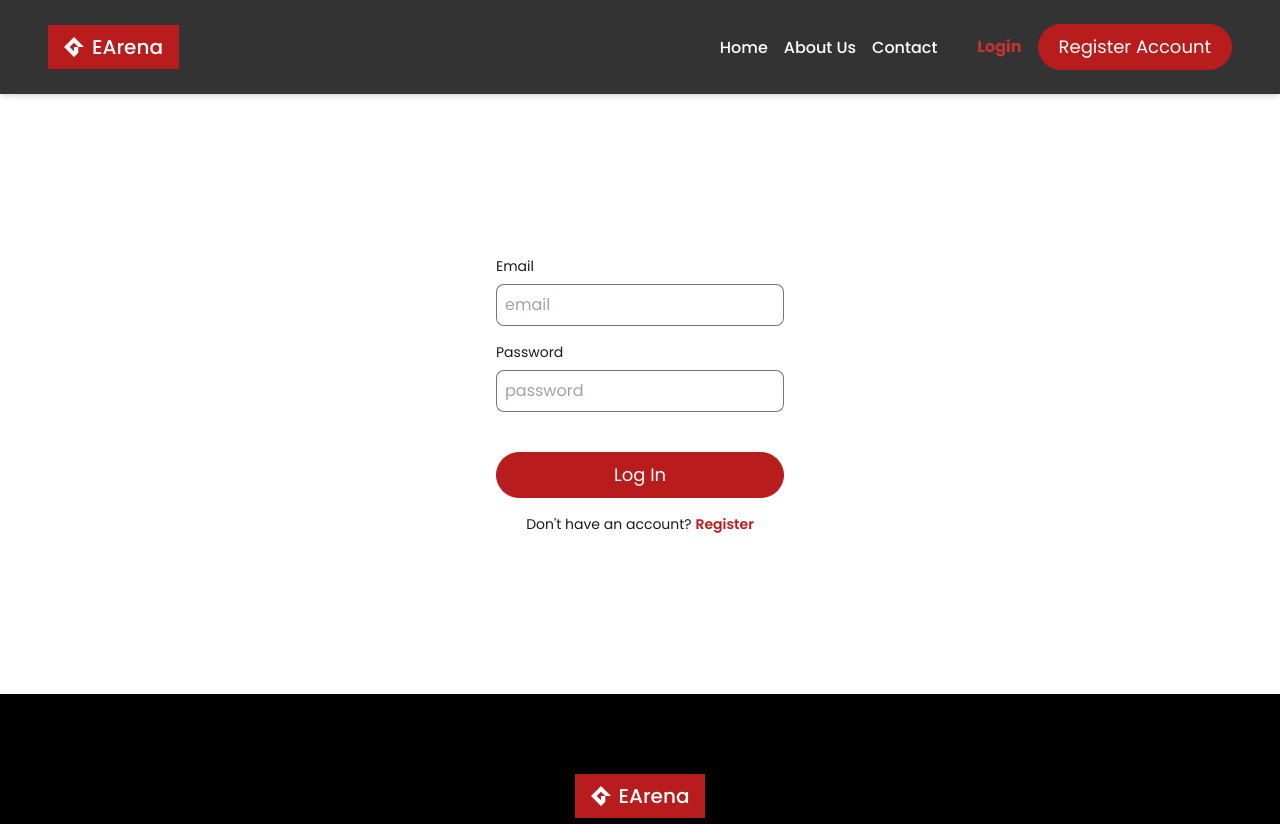
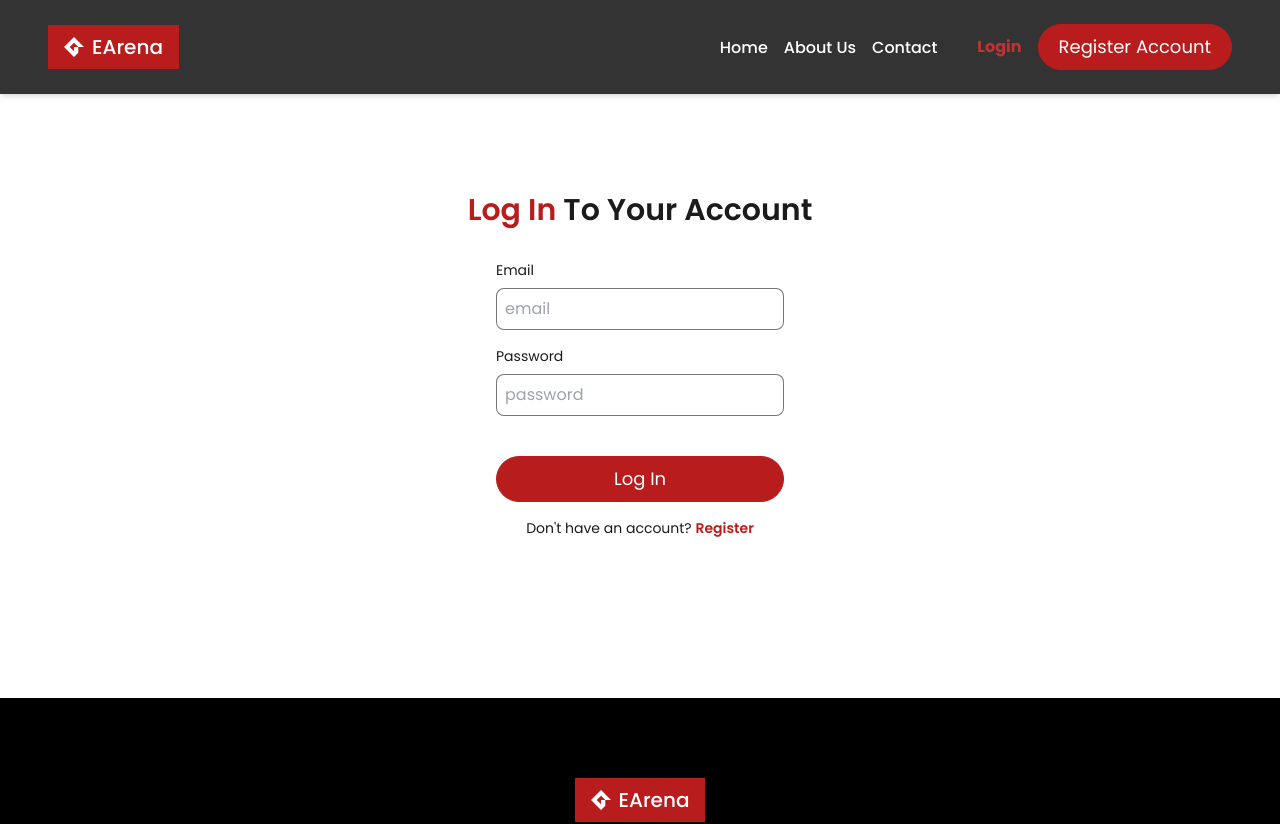
Before and after one commit to Nashiuz-Zaman/earena-client, a React (Vite) app: page /login in a window 1280 px wide. Shown: the top 824 px of the page. Built offline with nearby package versions, Linux system fonts and the light colour scheme; no server answers.

Commit message:
Implement private route functionality for service detail page

```diff
--- a/src/Router/Router.jsx
+++ b/src/Router/Router.jsx
@@ -8,6 +8,10 @@ import RootLayout from "../components/layout/RootLayout/RootLayout";
 import Home from "../components/pages/Home/Home";
 import Login from "../components/pages/Login/Login";
 import Registration from "../components/pages/Registration/Registration";
+import ServiceDetail from "../components/pages/ServiceDetail/ServiceDetail";
+
+// route component import
+import PrivateRoute from "../components/pages/Route/PrivateRoute/PrivateRoute";
 
 const router = createBrowserRouter([
   {
@@ -27,6 +31,15 @@ const router = createBrowserRouter([
         path: "/register",
         element: <Registration />,
       },
+      {
+        path: "/services/:serviceid",
+        element: (
+          <PrivateRoute>
+            <ServiceDetail />
+          </PrivateRoute>
+        ),
+        loader: () => fetch("/services.json"),
+      },
     ],
   },
 ]);
--- a/src/components/pages/Login/Login.jsx
+++ b/src/components/pages/Login/Login.jsx
@@ -1,21 +1,32 @@
+// react router dom import
+import { Navigate, useLocation } from "react-router-dom";
+
 // shared component imports
 import LoginForm from "../../shared/LoginForm/LoginForm";
-
-// react router dom import
-import { Navigate } from "react-router-dom";
+import SectionHeading from "../../shared/SectionHeading/SectionHeading";
 
 // custom hook import
 import useAuthContext from "../../../hooks/useAuthContext";
 
 const Login = () => {
+  // extract user state from context
   const { user } = useAuthContext();
+  const { state } = useLocation();
 
-  if (user) {
+  if (user && !state) {
     return <Navigate to={"/"} />;
   }
 
   return (
-    <section className="mt-[15rem] mb-sectionGapMd">
+    <section className="mt-[12rem] mb-sectionGapMd">
+      <SectionHeading
+        modifyClasses="mb-4"
+        text={
+          <>
+            <span className="text-primary">Log In</span> To Your Account
+          </>
+        }
+      />
       <LoginForm />
     </section>
   );
--- a/src/components/pages/Registration/Registration.jsx
+++ b/src/components/pages/Registration/Registration.jsx
@@ -1,9 +1,9 @@
+// react router dom import
+import { Navigate } from "react-router-dom";
+
 // shared component imports
 import RegistrationForm from "../../shared/RegistrationForm/RegistrationForm";
 import SectionHeading from "../../shared/SectionHeading/SectionHeading";
-
-// react router dom import
-import { Navigate } from "react-router-dom";
 
 // custom hook import
 import useAuthContext from "../../../hooks/useAuthContext";
@@ -16,8 +16,9 @@ const Registration = () => {
   }
 
   return (
-    <section className="mt-[10rem] mb-sectionGapMd">
+    <section className="mt-[12rem] mb-sectionGapMd">
       <SectionHeading
+        modifyClasses="mb-4"
         text={
           <>
             <span className="text-primary">Register</span> - It's free!
--- a/src/hooks/useLoginForm.js
+++ b/src/hooks/useLoginForm.js
@@ -3,6 +3,8 @@ import { useState } from "react";
 
 // react router dom imports
 import { useNavigate } from "react-router-dom";
+//
+import { useLocation } from "react-router-dom";
 
 // custom hook
 import useAuthContext from "./useAuthContext";
@@ -10,6 +12,7 @@ import useAuthContext from "./useAuthContext";
 const useLoginForm = () => {
   const { logIn, setAppLoading } = useAuthContext();
   const navigate = useNavigate();
+  const { state } = useLocation();
 
   // states of the form input boxes
   const [loginInfo, setLoginInfo] = useState({
@@ -33,8 +36,11 @@ const useLoginForm = () => {
 
     logIn(loginInfo.email, loginInfo.password)
       .then(() => {
-        console.log("successful login");
-        navigate("/");
+        if (state) {
+          navigate(state);
+        } else {
+          navigate("/");
+        }
       })
       .catch((error) => {
         console.log(error.message);
```
